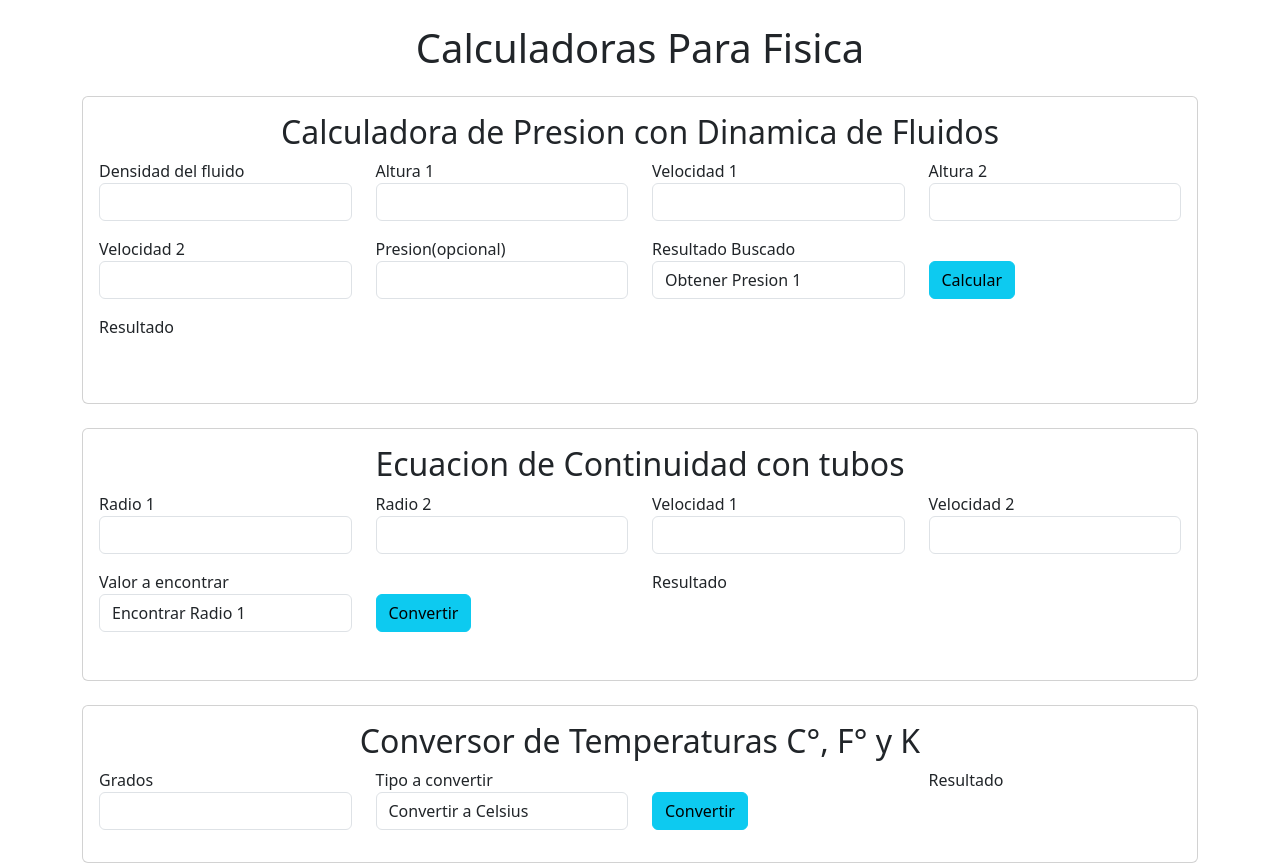
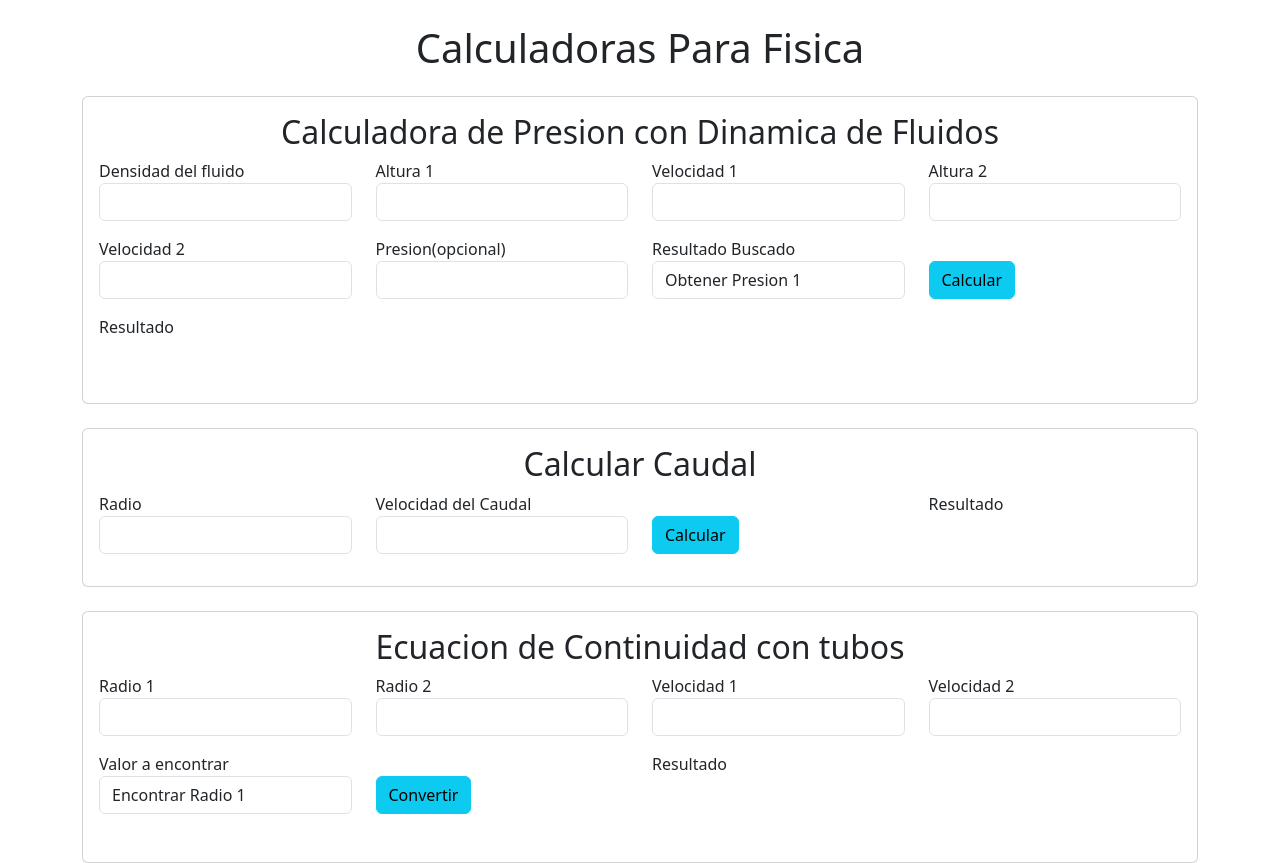
Before and after one commit to mnmjimnz/CalculadoraFisica, a plain HTML site: page index.html in a window 1280 px wide. Shown: the top 863 px of the page. Drawn offline with nearby package versions, Linux system fonts and the light colour scheme.

Commit message:
nueva seccion de calculo de caudal

```diff
--- a/index.html
+++ b/index.html
@@ -52,7 +52,9 @@
                     <div class="col-sm-3 mb-3">
                         <br />
                         <button type="button" class="btn btn-info"
-                            onclick="CalculadoraDinamicaDeFluidos()">Calcular</button>
+                                onclick="CalculadoraDinamicaDeFluidos()">
+                            Calcular
+                        </button>
                     </div>
                     <div class="col-sm-3 mb-3">
                         <label>Resultado</label>
@@ -61,7 +63,32 @@
                 </div>
             </div>
         </div>
-
+        <div class="card mb-4">
+            <div class="card-body">
+                <h2 class="card-title text-center">Calcular Caudal</h2>
+                <div class="row">
+                    <div class="col-sm-3 mb-3">
+                        <label>Radio</label>
+                        <input type="text" class="form-control" id="RadioCaudal" />
+                    </div>
+                    <div class="col-sm-3 mb-3">
+                        <label>Velocidad del Caudal</label>
+                        <input type="text" class="form-control" id="VelocidadCaudal" />
+                    </div>
+                    <div class="col-sm-3 mb-3">
+                        <br />
+                        <button type="button" class="btn btn-info"
+                                onclick="CaudalTubos()">
+                            Calcular
+                        </button>
+                    </div>
+                    <div class="col-sm-3 mb-3">
+                        <label>Resultado</label>
+                        <p id="resultadoCaudal"></p>
+                    </div>
+                </div>
+            </div>
+        </div>
         <!-- Sección 3: Cálculo de Área de un Círculo -->
         <div class="card mb-4">
             <div class="card-body">
@@ -95,7 +122,9 @@
                     <div class="col-sm-3 mb-3">
                         <br />
                         <button type="button" class="btn btn-info"
-                            onclick="EcuacionDecontinuidad()">Convertir</button>
+                                onclick="EcuacionDecontinuidad()">
+                            Convertir
+                        </button>
                     </div>
                     <div class="col-sm-6 mb-3">
                         <label>Resultado</label>
@@ -104,6 +133,7 @@
                 </div>
             </div>
         </div>
+
         <!-- Conversor de Temperaturas C°, F° y K -->
         <div class="card mb-4">
             <div class="card-body">
@@ -124,7 +154,9 @@
                     <div class="col-sm-3 mb-3">
                         <br />
                         <button type="button" class="btn btn-info"
-                            onclick="TermodinamicaCalculoTemperatura()">Convertir</button>
+                                onclick="TermodinamicaCalculoTemperatura()">
+                            Convertir
+                        </button>
                     </div>
                     <div class="col-sm-3 mb-3">
                         <label>Resultado</label>
@@ -220,6 +252,12 @@
             }
             $("#resultadoEcuacionContinuidad").text(respuesta);
         }
+        function CaudalTubos() {
+            let Radio = Number($("#RadioCaudal").val());
+            let Velocidad = Number($("#VelocidadCaudal").val());
+            let resultado = 3.14 * (Radio * Radio) * Velocidad;
+            $("#resultadoCaudal").text(`El valor del caudal es: ${resultado} metros cubicos/segundos`);
+        }
         function TermodinamicaCalculoTemperatura() {
             let medida = "";
             let gradosAConvertir = Number($("#grados").val());
```
